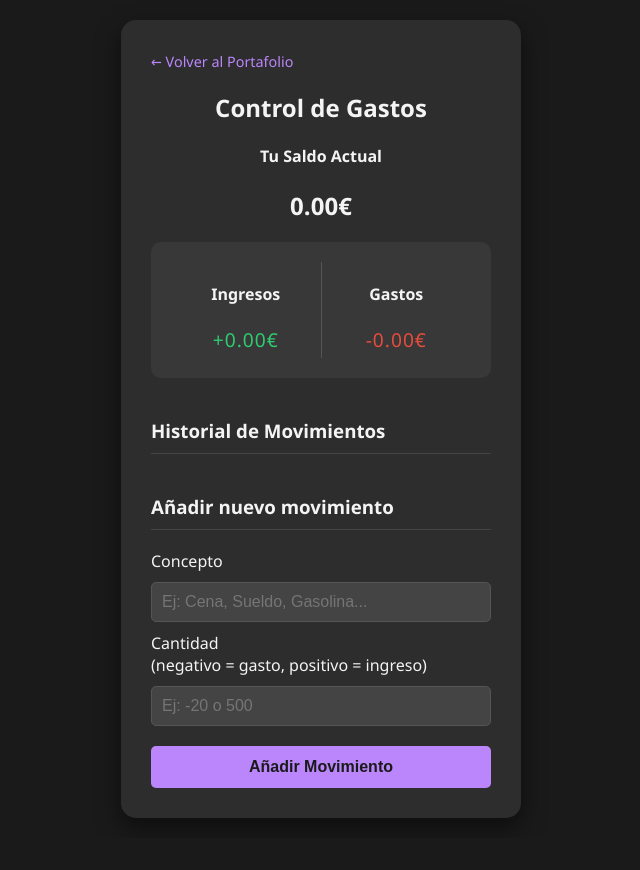
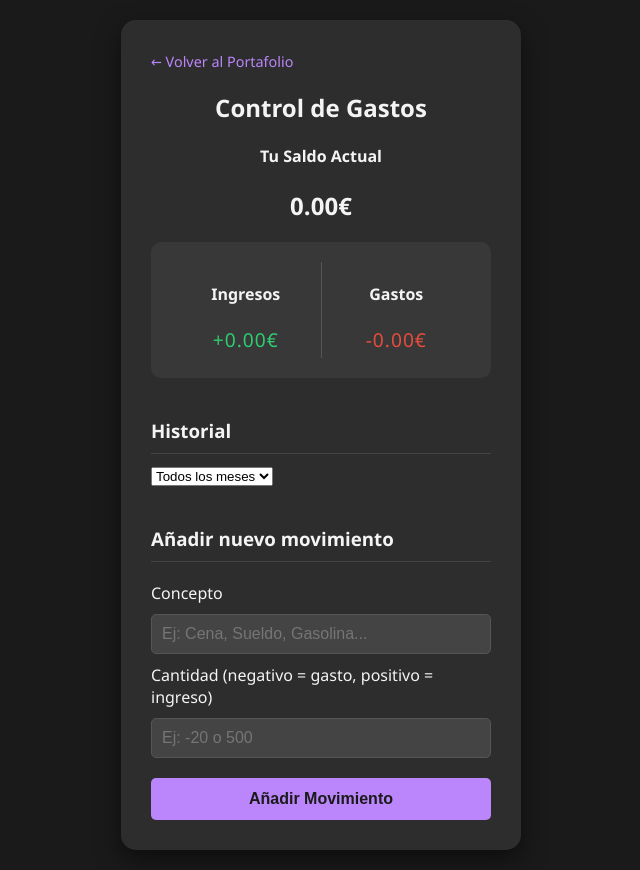
Before and after one commit to vilcheslinense4/gestor-gastos-personales, a plain HTML site: page index.html in a window 1280 px wide. Shown: the whole page, without its empty margins (319-959 px from the left). Before the commit the page ends 838 px from the top, so only its background shows below. Drawn offline with Linux system fonts and the light colour scheme.

Commit message:
Update index.html

```diff
--- a/index.html
+++ b/index.html
@@ -31,7 +31,13 @@
             </div>
         </div>
 
-        <h3>Historial de Movimientos</h3>
+        <div class="header-list">
+            <h3>Historial</h3>
+            <select id="month-filter">
+                <option value="all">Todos los meses</option>
+                </select>
+        </div>
+
         <ul id="list" class="list">
             </ul>
 
@@ -42,7 +48,7 @@
                 <input type="text" id="text" placeholder="Ej: Cena, Sueldo, Gasolina..." required />
             </div>
             <div class="form-control">
-                <label for="amount">Cantidad <br> (negativo = gasto, positivo = ingreso)</label>
+                <label for="amount">Cantidad (negativo = gasto, positivo = ingreso)</label>
                 <input type="number" step="0.01" id="amount" placeholder="Ej: -20 o 500" required />
             </div>
             <button class="btn">Añadir Movimiento</button>
```
